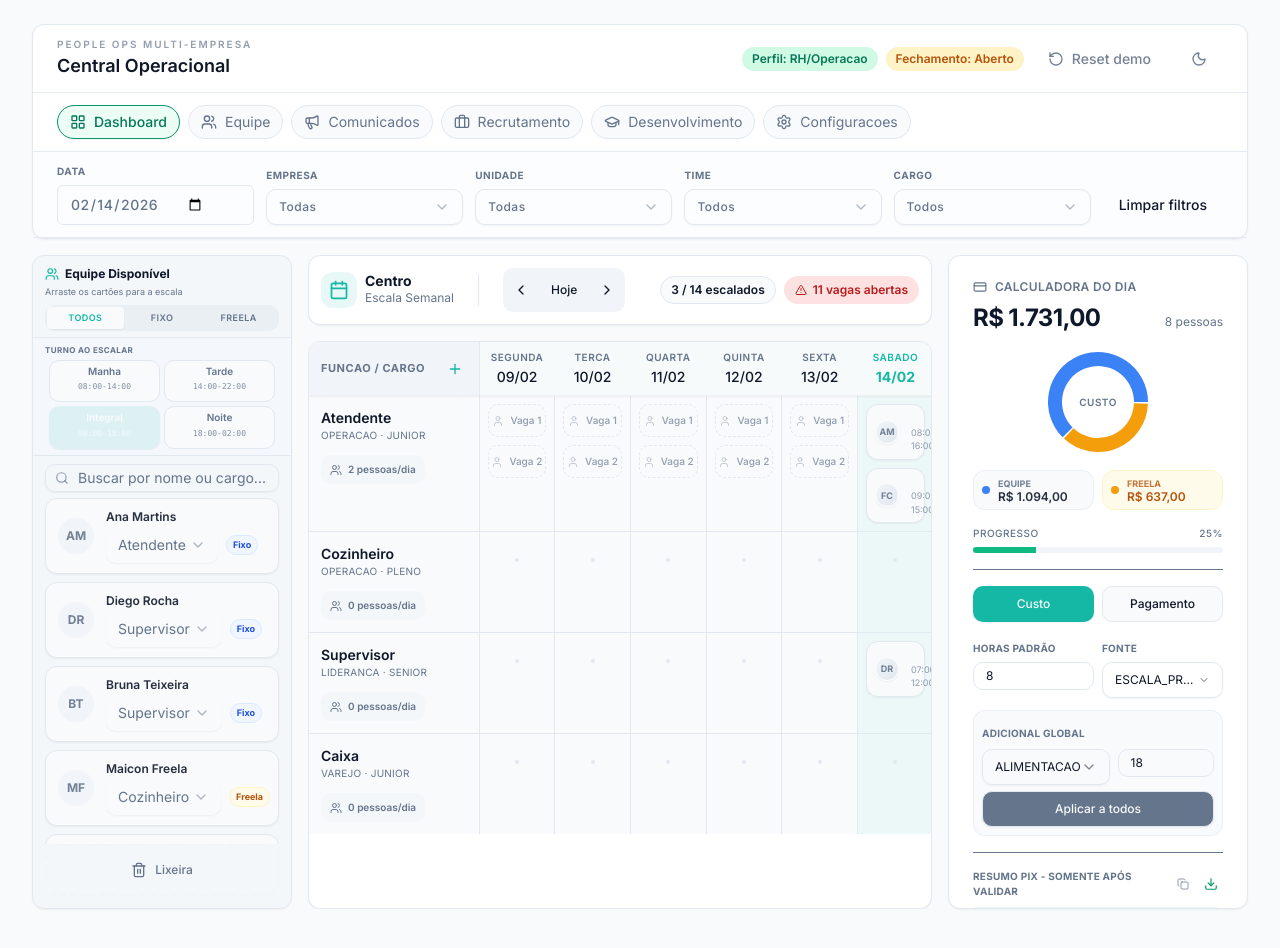
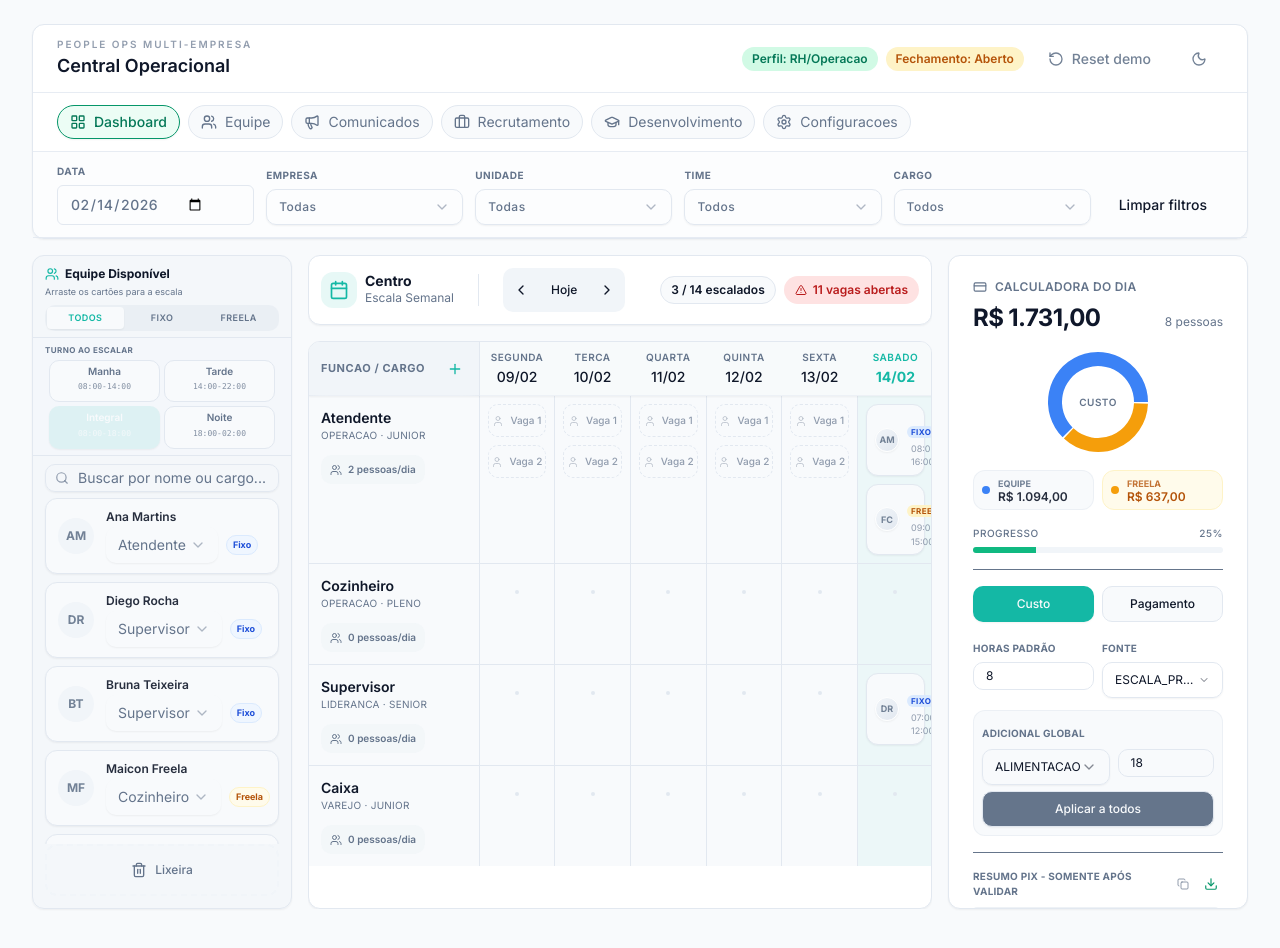
Before and after one commit to vaquev01/rh-manager, a Next.js app: page / in a window 1280 px wide. Shown: the top 948 px of the page. Built offline with nearby package versions, Linux system fonts and the light colour scheme.

Commit message:
feat(ui): refine central table responsiveness, add employee tags, and implement reopen payment day button

```diff
--- a/src/components/pix-sidebar.tsx
+++ b/src/components/pix-sidebar.tsx
@@ -34,6 +34,7 @@ export function PixSidebar() {
         removeIndividualAdditional,
         validateHours,
         closePaymentsDay,
+        reopenPaymentsDay,
         downloadPixCsv,
     } = useAppState();
 
@@ -429,11 +430,22 @@ export function PixSidebar() {
                     </div>
 
                     <div className="space-y-2 mt-auto pt-2 hide-on-print">
+                        {paymentContext.locked ? (
+                            <Button
+                                className="w-full h-9 text-xs font-bold transition-all shadow-sm bg-amber-600 hover:bg-amber-700 text-white"
+                                onClick={() => {
+                                    const reason = prompt("Motivo da reabertura do dia:");
+                                    if (reason) reopenPaymentsDay(reason);
+                                }}
+                            >
+                                Reabrir Dia
+                            </Button>
+                        ) : (
                             <div className="flex gap-2">
                                 {!showCloseConfirm ? (
                                     <Button
                                         className="flex-1 h-9 text-xs font-bold transition-all shadow-sm bg-gradient-to-r from-emerald-600 to-emerald-500 hover:from-emerald-700 hover:to-emerald-600 text-white"
-                                    disabled={paymentContext.locked || !canClose}
+                                        disabled={!canClose}
                                         onClick={() => setShowCloseConfirm(true)}
                                     >
                                         <Lock className="mr-1.5 h-3.5 w-3.5" /> Travar e Fechar Dia
@@ -462,6 +474,7 @@ export function PixSidebar() {
                                     <CheckCircle2 className="h-4 w-4 text-emerald-600 dark:text-emerald-400" />
                                 </Button>
                             </div>
+                        )}
                     </div>
 
                 </CardContent>
--- a/src/components/schedule-builder.tsx
+++ b/src/components/schedule-builder.tsx
@@ -779,17 +779,25 @@ export function ScheduleBuilder() {
                                     </div>
 
                                     <div className="min-w-0 flex-1">
-                                      <div className="flex items-center justify-between">
+                                      <div className="flex flex-col pr-1 gap-0.5 min-w-0">
                                         <p className="truncate text-[10px] font-semibold text-foreground/90 leading-tight">
                                           {person?.nome ?? sched.personId}
                                         </p>
+                                        {person?.type && (
+                                          <span className={cn(
+                                            "w-max text-[8px] font-bold px-1 rounded-sm uppercase tracking-wider",
+                                            person.type === "FIXO" ? "bg-blue-100 text-blue-700 dark:bg-blue-900/30 dark:text-blue-400" : "bg-amber-100 text-amber-700 dark:bg-amber-900/30 dark:text-amber-400"
+                                          )}>
+                                            {person.type}
+                                          </span>
+                                        )}
+                                        {sched.turns[0] && (
+                                          <p className="flex items-center gap-1 text-[9px] text-muted-foreground/70 mt-0.5">
+                                            <Clock className="h-2.5 w-2.5" />
+                                            {sched.turns[0].inicio}–{sched.turns[0].fim}
+                                          </p>
+                                        )}
                                       </div>
-                                      {sched.turns[0] && (
-                                        <p className="flex items-center gap-1 text-[9px] text-muted-foreground/70 mt-0.5">
-                                          <Clock className="h-2.5 w-2.5" />
-                                          {sched.turns[0].inicio}–{sched.turns[0].fim}
-                                        </p>
-                                      )}
                                     </div>
 
                                     <Button
```
Lines whose indentation alone changed are shown as unchanged.
